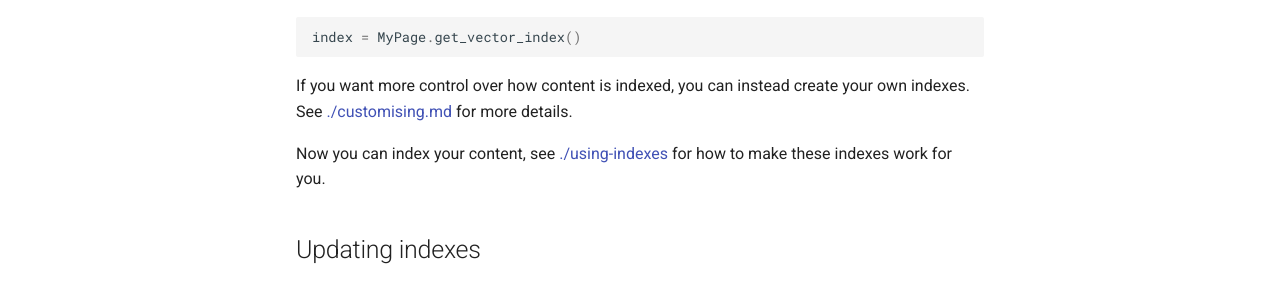
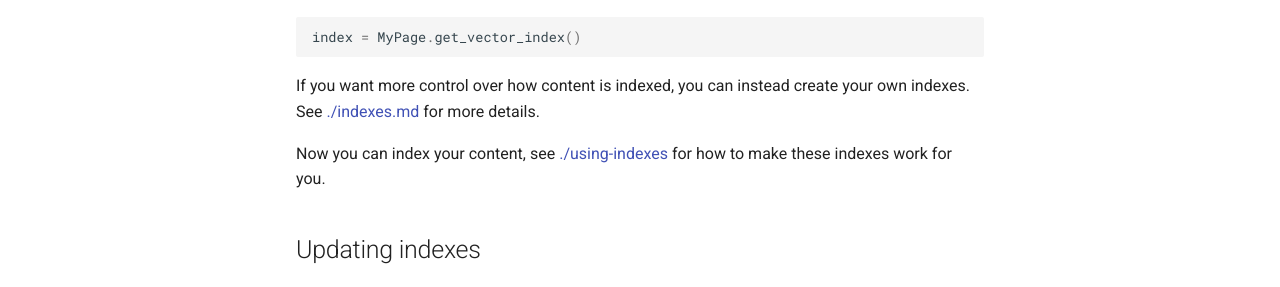
Before and after one commit to wagtail/wagtail-vector-index, an MkDocs documentation site: the page built from docs/quick-start.md, in a window 1280 px wide and 900 px high, scrolled down 792 px. Shown: the part 426-713 px from the top of the window. Built offline with MkDocs 1.6.1 and Material for MkDocs 9.7.7, drawn with Linux system fonts in a browser that asks for light colours.

Commit message:
Update indexes.md reference in quick-start.md

````diff
--- a/docs/quick-start.md
+++ b/docs/quick-start.md
@@ -40,7 +40,7 @@ A `ModelVectorIndex` will be generated for your model which can be accessed usin
 index = MyPage.get_vector_index()
 ```
 
-If you want more control over how content is indexed, you can instead create your own indexes. See [./customising.md](Customising) for more details.
+If you want more control over how content is indexed, you can instead create your own indexes. See [./indexes.md](Indexes) for more details.
 
 Now you can index your content, see [./using-indexes](Using Indexes) for how to make these indexes work for you.
 
````
